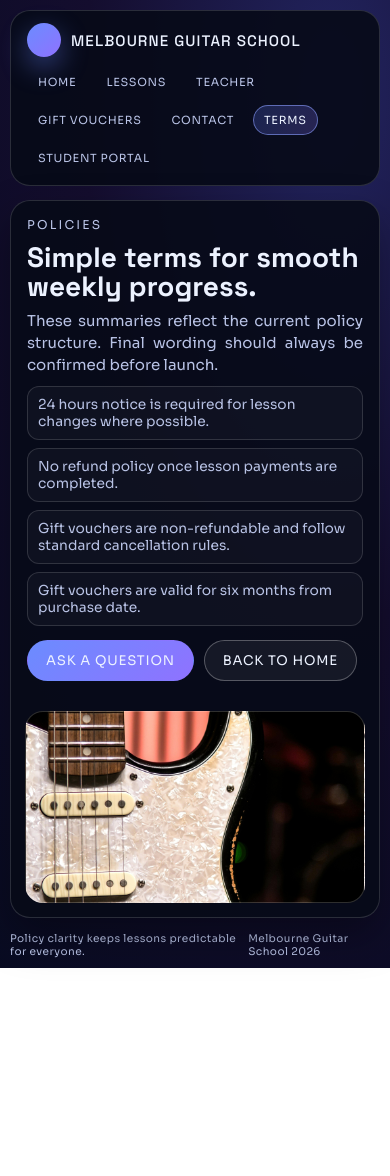
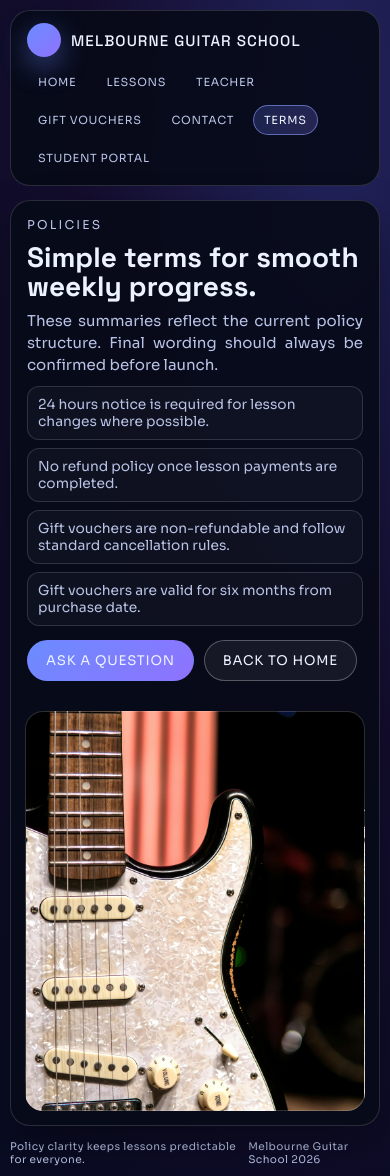
Before and after one commit to grahfy/lessonflow, a Next.js app: page /terms in a window 390 px wide. Before the commit the page ends 968 px from the top, so only its background shows below. Built offline with nearby package versions, Linux system fonts and the light colour scheme.

Commit message:
fix: display hero images vertically on mobile for all pages except contact
Add min-height 400px for lessons-hero and terms-hero on mobile screens.

```diff
--- a/src/styles/globals.css
+++ b/src/styles/globals.css
@@ -2014,6 +2014,14 @@ h1 {
     min-height: 400px;
   }
 
+  .lessons-hero {
+    min-height: 400px;
+  }
+
+  .terms-hero {
+    min-height: 400px;
+  }
+
   .form-grid {
     grid-template-columns: 1fr;
   }
```
